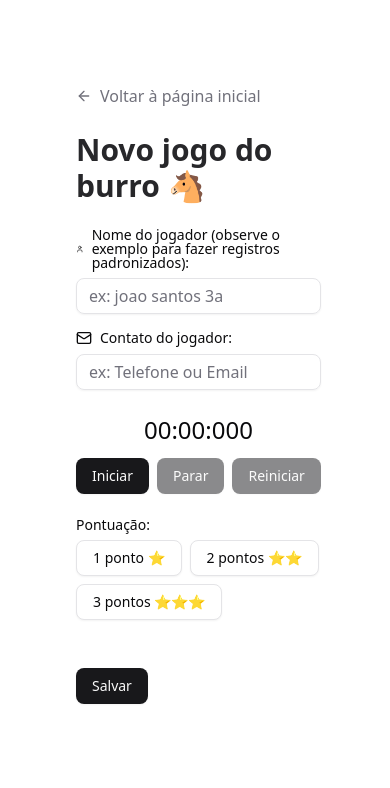
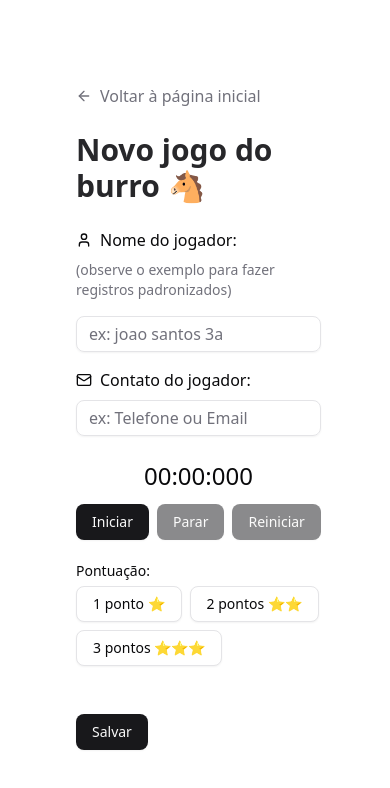
Before and after one commit to antonyharo/junino-app, a Next.js app: page /games/burro in a window 390 px wide. Shown: the top 788 px of the page. Built offline with nearby package versions, Linux system fonts and the light colour scheme.

Commit message:
melhorias na interface

```diff
--- a/src/app/games/burro/page.js
+++ b/src/app/games/burro/page.js
@@ -37,10 +37,12 @@ export default function Burro() {
 
             <form className="grid gap-4">
                 <div className="grid gap-2">
-                    <Label htmlFor="username">
-                        <User size={16} /> Nome do jogador (observe o exemplo
-                        para fazer registros padronizados):
+                    <Label htmlFor="username" className="text-md">
+                        <User size={16} /> Nome do jogador:
                     </Label>
+                    <p className="text-sm text-muted-foreground mb-2">
+                        (observe o exemplo para fazer registros padronizados)
+                    </p>
                     <Input
                         id="username"
                         type="text"
@@ -51,7 +53,7 @@ export default function Burro() {
                 </div>
 
                 <div className="grid gap-2">
-                    <Label htmlFor="contact">
+                    <Label htmlFor="contact" className="text-md">
                         <Mail size={16} /> Contato do jogador:
                     </Label>
                     <Input
--- a/src/app/games/palhaco/page.js
+++ b/src/app/games/palhaco/page.js
@@ -39,9 +39,12 @@ export default function Burro() {
 
             <form className="grid gap-4">
                 <div className="grid gap-2">
-                    <Label htmlFor="username">
-                        <User size={16} /> Nome do jogador (observe o exemplo para fazer registros padronizados):
+                    <Label htmlFor="username" className="text-md">
+                        <User size={16} /> Nome do jogador:
                     </Label>
+                    <p className="text-sm text-muted-foreground mb-2">
+                        (observe o exemplo para fazer registros padronizados)
+                    </p>
                     <Input
                         id="username"
                         type="text"
@@ -52,7 +55,7 @@ export default function Burro() {
                 </div>
 
                 <div className="grid gap-2">
-                    <Label htmlFor="contact">
+                    <Label htmlFor="contact" className="text-md">
                         <Mail size={16} /> Contato do jogador:
                     </Label>
                     <Input
--- a/src/app/page.js
+++ b/src/app/page.js
@@ -106,6 +106,10 @@ export default function Page() {
                     </Link>
                 </div>
 
+                <div className="w-full flex justify-center">
+                    <hr className="w-2/4" />
+                </div>
+
                 {error && <div className="text-red-500">Erro: {error}</div>}
 
                 <h2 className="text-2xl font-bold text-center">
@@ -113,7 +117,7 @@ export default function Page() {
                 </h2>
 
                 {/* Busca */}
-                <div className="flex gap-2 items-center justify-center">
+                <div className="flex flex-col gap-4 items-center justify-center">
                     <input
                         type="text"
                         placeholder="Pesquisar por nome ou contato..."
@@ -121,6 +125,8 @@ export default function Page() {
                         onChange={(e) => setSearchTerm(e.target.value)}
                         className="border px-3 py-2 rounded-md w-64"
                     />
+
+                    <div className="flex flex-wrap gap-2">
                         <Button
                             // variant="outline"
                             onClick={handleSearch}
@@ -133,6 +139,7 @@ export default function Page() {
                                 Limpar
                             </Button>
                         )}
+                    </div>
                 </div>
 
                 {loading && (
--- a/src/components/player-card.jsx
+++ b/src/components/player-card.jsx
@@ -27,18 +27,18 @@ export default function PlayerCard({ player, variant, position }) {
                 )}
             </CardHeader>
 
-            <CardContent className="flex flex-col gap-2">
-                <p className="flex items-center gap-2">
+            <CardContent className="flex flex-wrap gap-2">
+                <p className="flex items-center gap-1 font-bold">
                     <User size={18} />
                     {player.username || "Anonymous"}
                 </p>
 
-                <p className="flex items-center gap-2">
+                <p className="flex items-center gap-1">
                     <Timer size={18} />
                     {formatTime(player.totalTime)}
                 </p>
 
-                <p className="flex items-center gap-2">
+                <p className="flex items-center gap-1">
                     <CirclePlus size={18} />
                     Pontos: {player.totalPoints}
                 </p>
--- a/src/components/skeleton-card.jsx
+++ b/src/components/skeleton-card.jsx
@@ -3,7 +3,7 @@ import { Skeleton } from "./ui/skeleton";
 
 export default function SkeletonCard() {
     return (
-        <Skeleton className="w-xs h-30 rounded-xl">
+        <Skeleton className="lg:w-xs md:w-md sm:w-sm h-30 rounded-xl">
             <Card className="w-full h-full">
                 <CardHeader>
                     <Skeleton className="w-3/4 h-3" />
```
Lines whose indentation alone changed are shown as unchanged.
